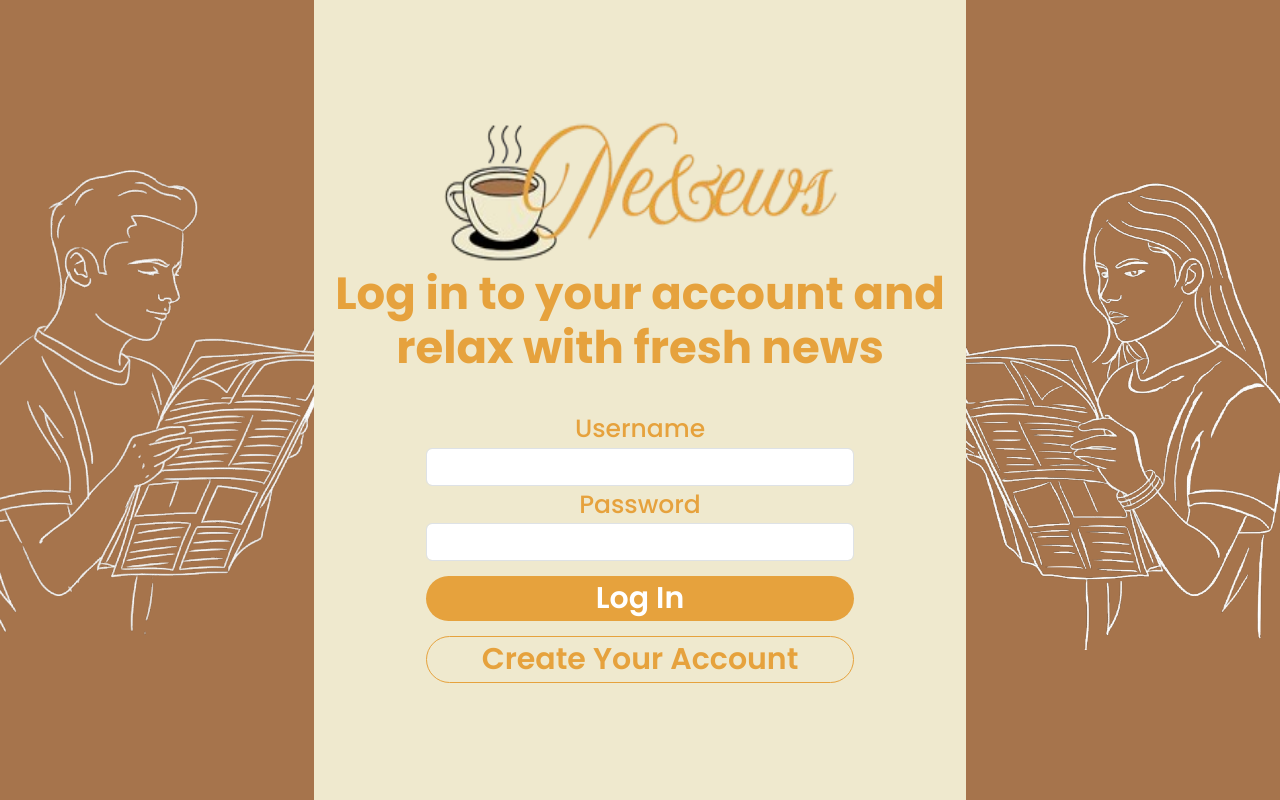
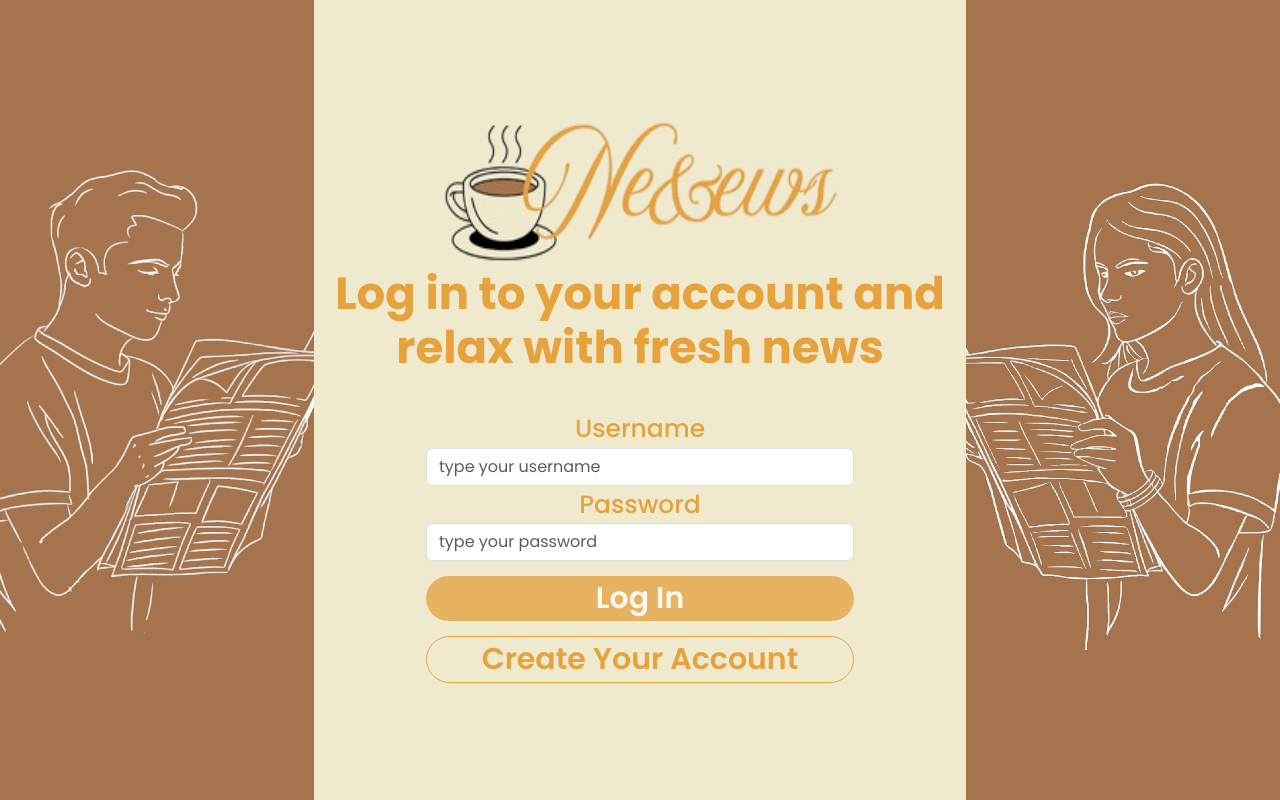
Before and after one commit to JacksonMessa/NeAndEws, an Angular app: page /login in a window 1280 px wide. Built offline with nearby package versions, Linux system fonts and the light colour scheme.

Commit message:
feat: add login function and stores token, username and user-role

```diff
--- a/package.json
+++ b/package.json
@@ -10,12 +10,14 @@
   },
   "private": true,
   "dependencies": {
+    "@angular/animations": "^20.0.6",
     "@angular/common": "^20.0.0",
     "@angular/compiler": "^20.0.0",
     "@angular/core": "^20.0.0",
     "@angular/forms": "^20.0.0",
     "@angular/platform-browser": "^20.0.0",
     "@angular/router": "^20.0.0",
+    "ngx-toastr": "^19.0.0",
     "rxjs": "~7.8.0",
     "tslib": "^2.3.0",
     "zone.js": "~0.15.0"
--- a/src/app/app.config.ts
+++ b/src/app/app.config.ts
@@ -2,11 +2,18 @@ import { ApplicationConfig, provideBrowserGlobalErrorListeners, provideZoneChang
 import { provideRouter } from '@angular/router';
 
 import { routes } from './app.routes';
+import { provideHttpClient, withFetch } from '@angular/common/http';
+import { provideAnimations } from '@angular/platform-browser/animations';
+import { provideToastr } from 'ngx-toastr';
 
 export const appConfig: ApplicationConfig = {
   providers: [
     provideBrowserGlobalErrorListeners(),
     provideZoneChangeDetection({ eventCoalescing: true }),
-    provideRouter(routes)
+    provideRouter(routes),
+    provideAnimations(),
+    provideToastr(),
+    provideHttpClient(withFetch())
+
   ]
 };
--- a/src/app/components/default-button/default-button.html
+++ b/src/app/components/default-button/default-button.html
@@ -1 +1 @@
-<button class="{{btnClass}}">{{text}}</button>
+<button class="{{btnClass}}" [disabled]="disabled">{{text}}</button>
--- a/src/app/components/default-button/default-button.scss
+++ b/src/app/components/default-button/default-button.scss
@@ -1,39 +1,49 @@
 @use "../../styles/variables" as v;
 
-button{
+button {
     border-radius: 30px;
     font-size: 30px;
     width: 100%;
     font-weight: 600;
 
-    &.normal{
+    &:disabled {
+        opacity: 0.75;
+    }
+
+    &.normal {
         border: none;
         background-color: v.$primary-color;
         color: white;
 
-        &:hover{
+        &:not(:disabled) {
+
+            &:hover {
                 background-color: v.$primary-color-dark;
             }
 
-        &:active{
+            &:active {
                 background-color: v.$primary-color-darkest;
             }
         }
 
-    &.outline{
+    }
+
+    &.outline {
         border: solid 1px v.$primary-color;
         color: v.$primary-color;
         background-color: transparent;
 
-        &:hover{
+        &:not(:disabled) {
+            &:hover {
                 border-color: v.$primary-color-dark;
                 color: v.$primary-color-dark;
             }
 
-        &:active{
+            &:active {
                 border-color: v.$primary-color-darkest;
                 color: v.$primary-color-darkest;
             }
         }
+    }
 
 }
--- a/src/app/components/default-button/default-button.ts
+++ b/src/app/components/default-button/default-button.ts
@@ -9,6 +9,6 @@ import { Component, Input } from '@angular/core';
 export class DefaultButton {
   @Input() text:string = "";
   @Input() btnClass:string = "normal";
-
+  @Input() disabled:boolean = false;
 
 }
--- a/src/app/pages/login/login.component.html
+++ b/src/app/pages/login/login.component.html
@@ -9,13 +9,22 @@
             <div>
                 <img ngSrc="/assets/logo.png" height="150" width="400">
                 <h1>Log in to your account and relax with fresh news</h1>
-                <form>
-                    <label>Username</label>
-                    <input class="form-control">
-                    <label>Password</label>
-                    <input class="form-control" type="password">
+                <form (submit)="onSubmit()" [formGroup]="loginForm">
+                    <label for="username">Username</label>
+                    <input class="form-control"
+                        name="username"
+                        formControlName="username"
+                        type="text"
+                        placeholder="type your username"
+                    >
+                    <label for="password">Password</label>
+                    <input class="form-control"
+                        name="password"
+                        formControlName="password"
+                        type="password"
+                        placeholder="type your password">
                     <div class="btn-container">
-                        <default-button text="Log In"/>
+                        <default-button text="Log In" [disabled] = "!loginForm.valid"/>
                         <default-button text="Create Your Account" btnClass="outline"/>
                     </div>
 
--- a/src/app/pages/login/login.component.ts
+++ b/src/app/pages/login/login.component.ts
@@ -1,16 +1,45 @@
 import { NgOptimizedImage } from '@angular/common';
 import { Component } from '@angular/core';
 import { DefaultButton } from "../../components/default-button/default-button";
+import { UserService } from '../../services/user.service';
+import { FormControl, FormGroup, ReactiveFormsModule, Validators } from '@angular/forms';
+import { ToastrService } from 'ngx-toastr';
 
 @Component({
   selector: 'app-login',
   imports: [
     NgOptimizedImage,
-    DefaultButton
-],
+    DefaultButton,
+    ReactiveFormsModule
+  ],
+  providers: [UserService],
   templateUrl: './login.component.html',
   styleUrl: './login.component.scss'
 })
+
 export class LoginComponent {
 
+  loginForm!: FormGroup
+
+
+
+  constructor(private userService: UserService,
+    private toastrService: ToastrService
+  ) {
+    this.loginForm = new FormGroup({
+      username: new FormControl('', Validators.required),
+      password: new FormControl('', Validators.required)
+    })
+  }
+
+  onSubmit() {
+    if (this.loginForm.valid) {
+      let data: { username: string, password: string } = this.loginForm.value;
+      this.userService.login(data.username, data.password).subscribe({
+        next: () => this.toastrService.success("Login Sucefully"),
+        error: () => this.toastrService.error("Login Failed. Please check that you have entered your username and password correctly.")
+      });
+    }
+  }
+
 }
--- /dev/null
+++ b/src/app/services/user.service.ts
@@ -0,0 +1,26 @@
+import { HttpClient } from '@angular/common/http';
+import { Injectable } from '@angular/core';
+import { pipe, tap } from 'rxjs';
+import { LoginResponse } from '../types/login-response.type';
+
+
+@Injectable({
+  providedIn: 'root'
+})
+export class UserService {
+
+  readonly apiURL : string = "http://localhost:8080/news-api/user"
+
+  constructor(private httpClient: HttpClient) { }
+
+  login(username:string, password:string){
+    return this.httpClient.post<LoginResponse>(this.apiURL+"/login",{username,password}).pipe(
+      tap((value) => {
+        sessionStorage.setItem("auth-token",value.token);
+        sessionStorage.setItem("username",value.user.username)
+        sessionStorage.setItem("user-role",value.user.role)
+      })
+    )
+  }
+
+}
--- /dev/null
+++ b/src/app/types/user.type.ts
@@ -0,0 +1,6 @@
+type Role = "WRITER" | "READER";
+
+export type User = {
+    username:string,
+    role:Role
+}
--- a/src/styles.scss
+++ b/src/styles.scss
@@ -1,3 +1,5 @@
+@import "ngx-toastr/toastr";
+
 *{
     padding: 0;
     margin: 0;
```
Also changed, not shown: src/app/types/login-response.type.ts (added, +7 -0 lines), 2 other files (tests, documents, lock files or other folders). Lines whose indentation alone changed are shown as unchanged.
